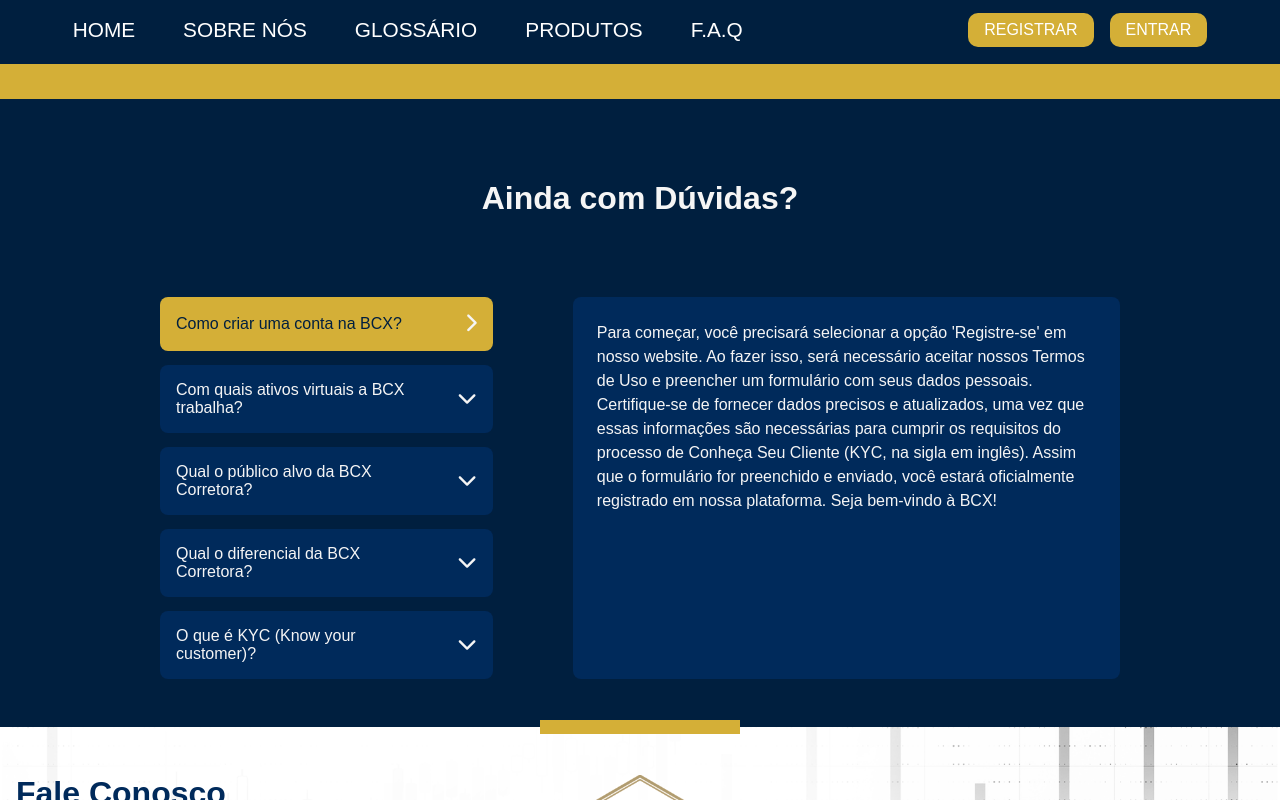
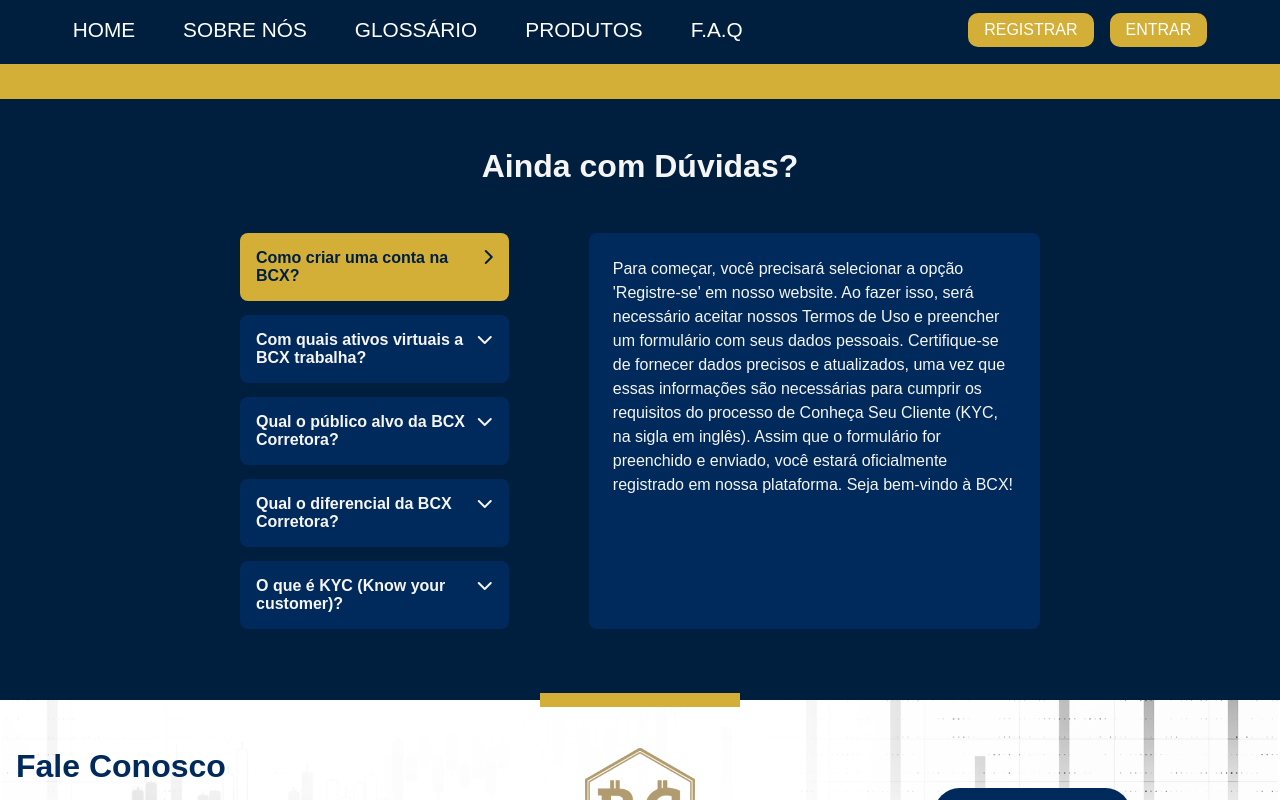
Before and after one commit to Allan-Marianoo/BCX-LP, a React (Vite) app: page /faq in a window 1280 px wide. Shown: the top 800 px of the page. Built offline with nearby package versions, Linux system fonts and the light colour scheme.

Commit message:
Ajustando cards da tela FAQ

```diff
--- a/src/components/faq/Faq.css
+++ b/src/components/faq/Faq.css
@@ -17,7 +17,7 @@
 }
 
 .faq-header-title {
-  margin: 5rem 0;
+  margin: 3rem 0;
   font-size: 2rem;
   font-weight: bold;
   color: #f5f5f5;
@@ -28,13 +28,26 @@
   justify-content: center;
   gap: 5rem;
   color: #ffffff;
-  border-radius: 10px;
-  margin: 0 10rem;
+  margin: 0 5rem;
   padding: 0 10rem;
 }
 
 .faq-left {
   flex: 1;
+}
+
+.faq-right {
+  flex: 1.5;
+  background-color: #002a5b;
+  padding: 1.5rem;
+  border-radius: 8px;
+  min-height: 200px;
+  display: flex;
+  align-items: flex-start;
+  justify-content: center;
+  color: #f5f5f5;
+  font-size: 1rem;
+  line-height: 1.5;
 }
 
 .faq-list {
@@ -47,12 +60,10 @@
 
 .faq-item {
   padding: 1rem;
-  gap: 20px;
   border-radius: 8px;
   cursor: pointer;
   display: flex;
-  justify-content: space-between;
-  align-items: center;
+  flex-direction: column;
   background-color: #002a5b;
   color: #f5f5f5;
   transition: all 0.3s ease;
@@ -67,43 +78,51 @@
   color: #001f3f;
 }
 
-.faq-arrow {
-  font-size: 1.2rem;
-  color: #f5f5f5;
-  cursor: pointer;
-  transition: color 0.3s ease;
+.faq-question {
+  display: flex;
+  justify-content: space-between;
+  font-weight: bold;
 }
 
-.faq-arrow:hover {
-  color: #f5a623;
+.faq-answer-mobile {
+  display: none;
+  margin-top: 1rem;
+  font-size: 0.95rem;
+  color: #f5f5f5;
 }
 
-.faq-right {
-  flex: 1.5;
-  background-color: #002a5b;
-  padding: 1.5rem;
-  border-radius: 8px;
-  min-height: 200px;
-  display: flex;
-  align-items: self-start;
-  justify-content: center;
-  color: #f5f5f5;
-  font-size: 1rem;
-  line-height: 1.5;
+.show-arrow {
+  transform: rotate(90deg);
 }
 
-@media (max-width: 1550px) {
-  .faq {
-    margin: 0 5rem;
-    padding: 0 5rem;
-    padding-bottom: 3rem;
-  }
+.hide-arrow {
+  transform: rotate(0deg);
 }
 
 @media (max-width: 800px) {
   .faq {
     flex-direction: column;
-    padding: auto;
-    margin: auto;
+    margin: 0 1rem;
+    padding: 0;
+  }
+
+  .faq-right {
+    display: none;
+  }
+
+  .faq-answer-mobile {
+    display: block;
+  }
+
+  .faq-item:last-child {
+    margin-bottom: 3rem;
+  }
+
+  .show-arrow {
+    transform: rotate(180deg);
+  }
+
+  .hide-arrow {
+    transform: rotate(90deg);
   }
 }
--- a/src/components/faq/Faq.jsx
+++ b/src/components/faq/Faq.jsx
@@ -1,4 +1,4 @@
-import { useState } from "react";
+import { useState, useEffect } from "react";
 import "./Faq.css";
 
 const Faq = () => {
@@ -31,11 +31,31 @@
       id: 5,
       question: "O que é KYC (Know your customer)?",
       answer:
-        "É o documento que exige que os provedores de serviços financeiros registrem informações e identifiquem seus clientes, sob lei 9.613/98, que dispõe sobre a prevenção da utilização do sistema financeiro para fins ilícitos, mais especificamente em seu Art. 10º; bem como também há regulamentação pelo Normativo SARB 011/2013 da Federação Brasileira de Bancos (Febraban) - PEP (Pessoa Politicamente Exposta);",
+        "É o documento que exige que os provedores de serviços financeiros registrem informações e identifiquem seus clientes, sob lei 9.613/98, que dispõe sobre a prevenção da utilização do sistema financeiro para fins ilícitos.",
     },
   ];
 
   const [selectedFaq, setSelectedFaq] = useState(faqData[0]);
+  const [isMobile, setIsMobile] = useState(false);
+
+  useEffect(() => {
+    const checkScreenSize = () => {
+      setIsMobile(window.innerWidth <= 800);
+    };
+
+    window.addEventListener("resize", checkScreenSize);
+    checkScreenSize();
+
+    return () => window.removeEventListener("resize", checkScreenSize);
+  }, []);
+
+  const handleClick = (item) => {
+    if (isMobile) {
+      setSelectedFaq(selectedFaq?.id === item.id ? null : item);
+    } else {
+      setSelectedFaq(item);
+    }
+  };
 
   return (
     <div className="faq-page">
@@ -50,28 +70,44 @@
               <li
                 key={item.id}
                 className={`faq-item ${
-              selectedFaq.id === item.id ? "selected" : ""
+                  selectedFaq?.id === item.id ? "selected" : ""
                 }`}
-            onClick={() => setSelectedFaq(item)}
+                onClick={() => handleClick(item)}
               >
+                <div className="faq-question">
                   <span>{item.question}</span>
-            <span className="faq-arrow" onClick={() => setSelectedFaq(item)}>
-              {selectedFaq.id === item.id ? (
-                  <i className="fa-solid fa-chevron-right"></i>
+                  <span className="faq-arrow">
+                    {selectedFaq?.id === item.id ? (
+                      <i
+                        className={`fa-solid ${
+                          isMobile ? "fa-chevron-down" : "fa-chevron-right"
+                        }`}
+                      ></i>
                     ) : (
-                  <i className="fa-solid fa-chevron-down"></i>
+                      <i
+                        className={`fa-solid ${
+                          isMobile ? "fa-chevron-right" : "fa-chevron-down"
+                        }`}
+                      ></i>
                     )}
                   </span>
+                </div>
+                {isMobile && selectedFaq?.id === item.id && (
+                  <div className="faq-answer-mobile">
+                    <p>{item.answer}</p>
+                  </div>
+                )}
               </li>
             ))}
           </ul>
         </div>
+        {!isMobile && selectedFaq && (
           <div className="faq-right">
             <p>{selectedFaq.answer}</p>
           </div>
+        )}
       </div>
     </div>
-
   );
 };
 
```
Lines whose indentation alone changed are shown as unchanged.
